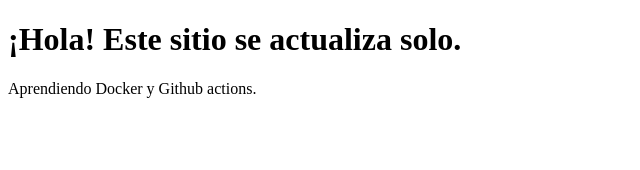
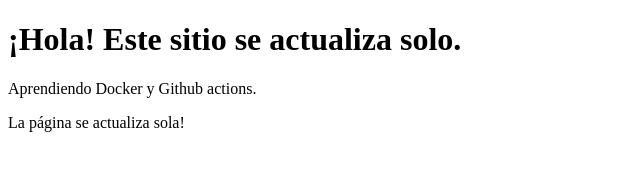
Before and after one commit to sergiobelvisb/CI-CD---Professional-Runner, a plain HTML site: page index.html in a window 1280 px wide. Shown: the whole page, without its empty margins (0-640 px from the left). Drawn offline with Linux system fonts and the light colour scheme.

Commit message:
Add files via upload

```diff
--- a/index.html
+++ b/index.html
@@ -6,5 +6,6 @@
     <body>
         <h1> ¡Hola! Este sitio se actualiza solo.</h1>
         <p>Aprendiendo Docker y Github actions.</p>
+        <p>La página se actualiza sola!</p>
     </body>
 </html>
```
